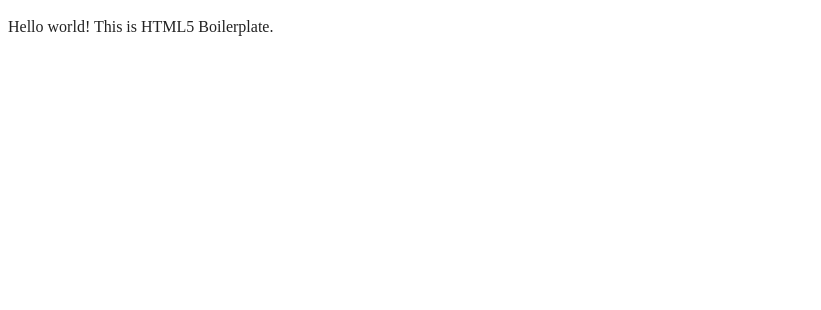
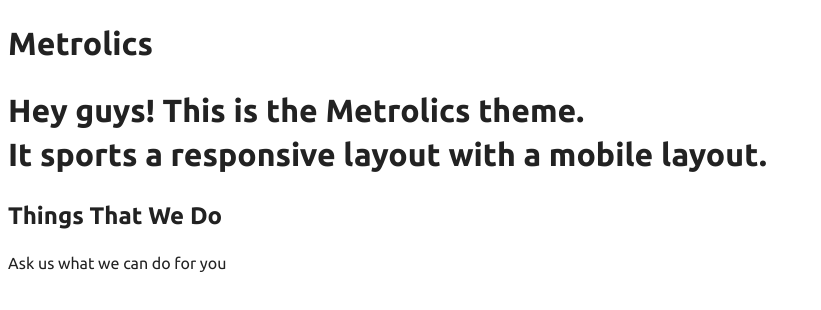
Before and after one commit to Aladdin3r/metrolics, a website: page index.html in a window 1280 px wide. Shown: the whole page, without its empty margins (0-821 px from the left). Drawn offline with Linux system fonts and the light colour scheme.

Commit message:
progressing content on index, adding root styles

```diff
--- a/css/style.css
+++ b/css/style.css
@@ -16,7 +16,13 @@
   font-size: 1em;
   line-height: 1.4;
 }
-
+:root {
+  --headingColour: #3b3b3b;
+  --textColour: #bebebe;
+  --cardText: white;
+  font-family: "Ubuntu";
+  font-weight: thin;
+}
 /*
  * Remove text-shadow in selection highlight:
  * https://twitter.com/miketaylr/status/12228805301
--- a/index.html
+++ b/index.html
@@ -6,6 +6,7 @@
   <meta name="viewport" content="width=device-width, initial-scale=1">
   <title></title>
   <link rel="stylesheet" href="css/style.css">
+  <link rel="stylesheet" type="text/css" href="http://fonts.googleapis.com/css?family=Ubuntu:regular,bold&subset=Latin">
   <meta name="description" content="">
 
   <meta property="og:title" content="">
@@ -25,7 +26,23 @@
 <body>
 
   <!-- Add your site or application content here -->
-  <p>Hello world! This is HTML5 Boilerplate.</p>
+  <header>
+    <h1>Metrolics</h1>
+  </header>
+  <main>
+    <div>
+        <h1>Hey guys! This is the Metrolics theme. <br/>
+        It sports a responsive layout with a mobile layout.
+        </h1>
+    </div>
+    <div>
+      <h2>Things That We Do</h2>
+      <p>Ask us what we can do for you</p>
+    </div>
+  </main>
+  <footer>
+
+  </footer>
   <script src="js/app.js"></script>
 
 </body>
```
